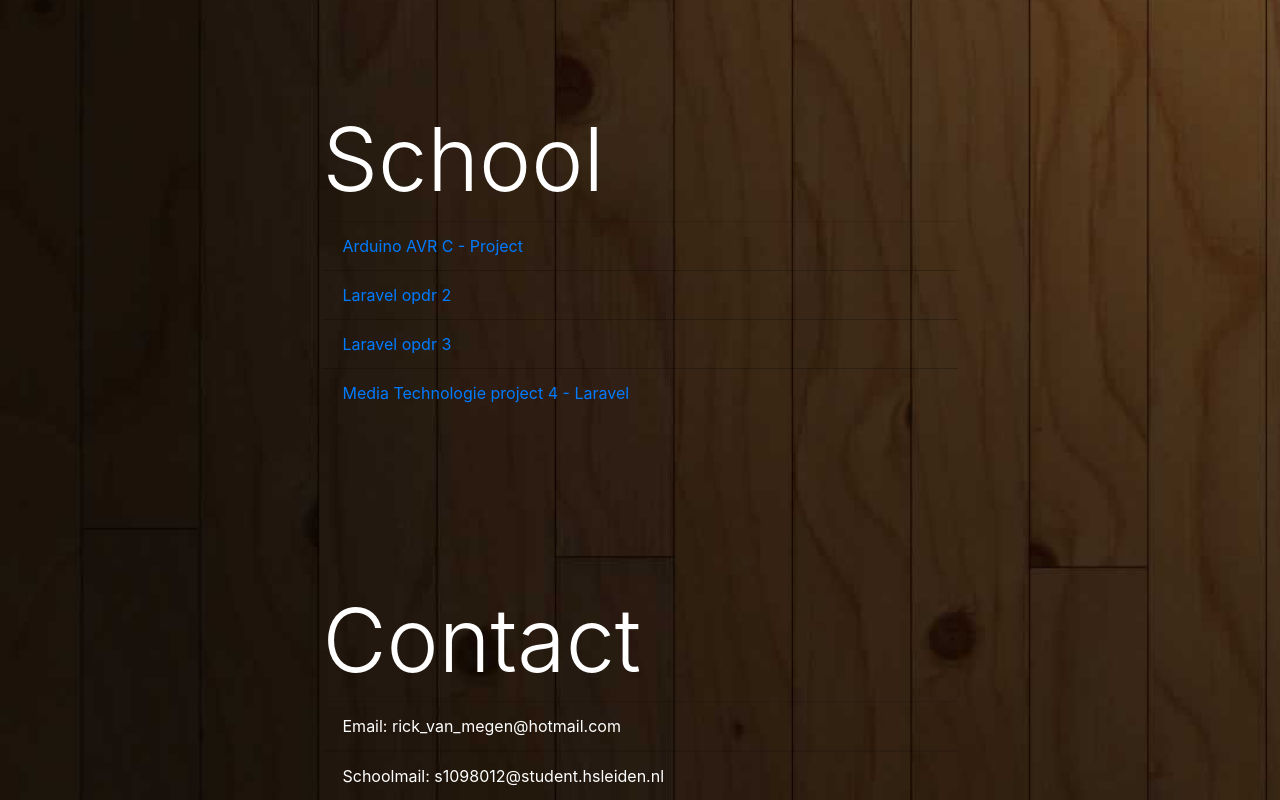
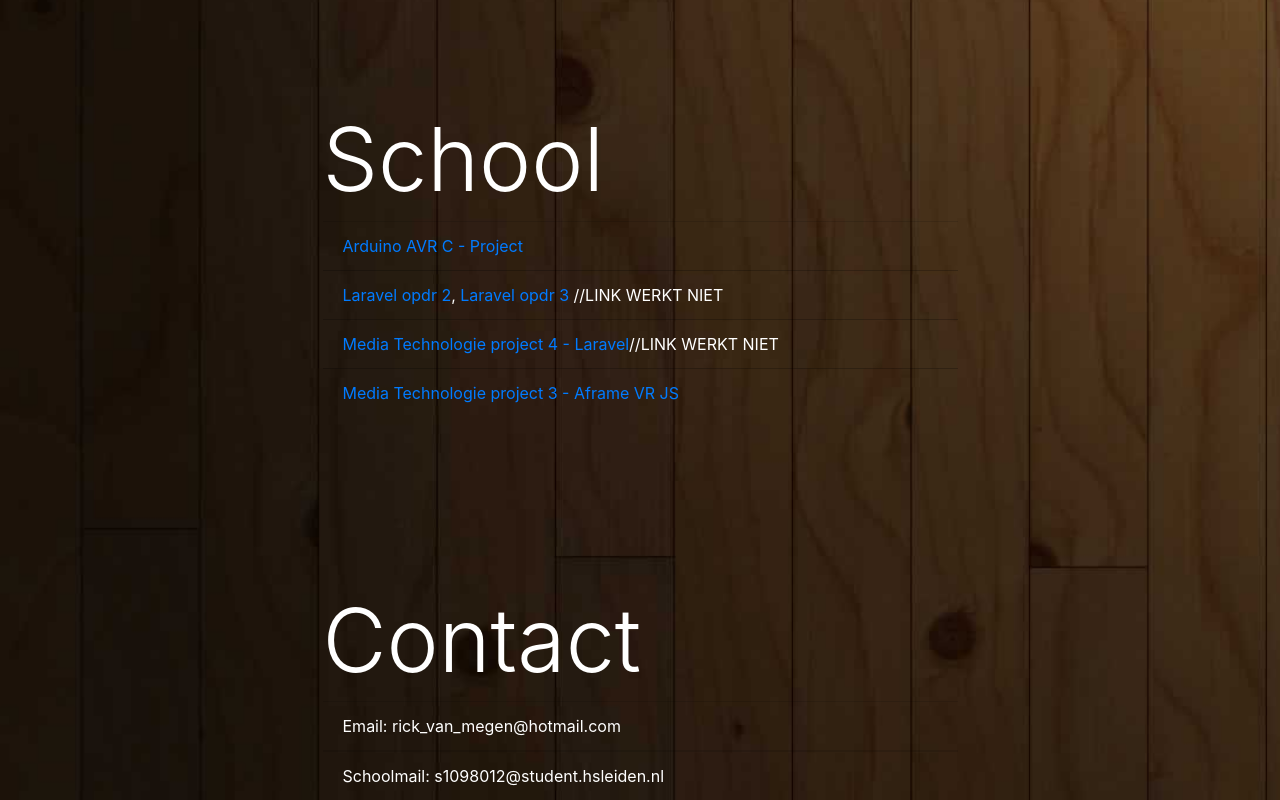
Before and after one commit to rick761/onepager, a plain HTML site: page index.html in a window 1280 px wide. Shown: the part 1077-1877 px from the top of the page. Drawn offline with nearby package versions, Linux system fonts and the light colour scheme.

Commit message:
4th commit

```diff
--- a/index.html
+++ b/index.html
@@ -69,9 +69,12 @@
 
 				<ul class="list-group list-group-flush">
 					<li class="list-group-item"><a href='https://github.com/rick761/imthe1'>Arduino AVR C - Project</a></li>
-					<li class="list-group-item"><a href='./phplesopr2/ipmedt5_lesopdr2/ipmedt5-opdr-2/public'>Laravel opdr 2</a></li>
-					<li class="list-group-item"><a href='./phplesopr3/ipmedt5-opdracht-3/public'>Laravel opdr 3</a></li>
-					<li class="list-group-item"><a href='./ipmedt5-test/public'>Media Technologie project 4 - Laravel</a></li>
+					<li class="list-group-item">
+						<a href='./phplesopr2/ipmedt5_lesopdr2/ipmedt5-opdr-2/public'>Laravel opdr 2</a>,
+						<a href='./phplesopr3/ipmedt5-opdracht-3/public'>Laravel opdr 3</a> //LINK WERKT NIET
+					</li>
+					<li class="list-group-item"><a href='./ipmedt5-test/public'>Media Technologie project 4 - Laravel</a>//LINK WERKT NIET</li>
+					<li class="list-group-item"><a href='./sushi_restaurant/'>Media Technologie project 3 - Aframe VR JS</a></li>
 
 
 				</ul>
```
